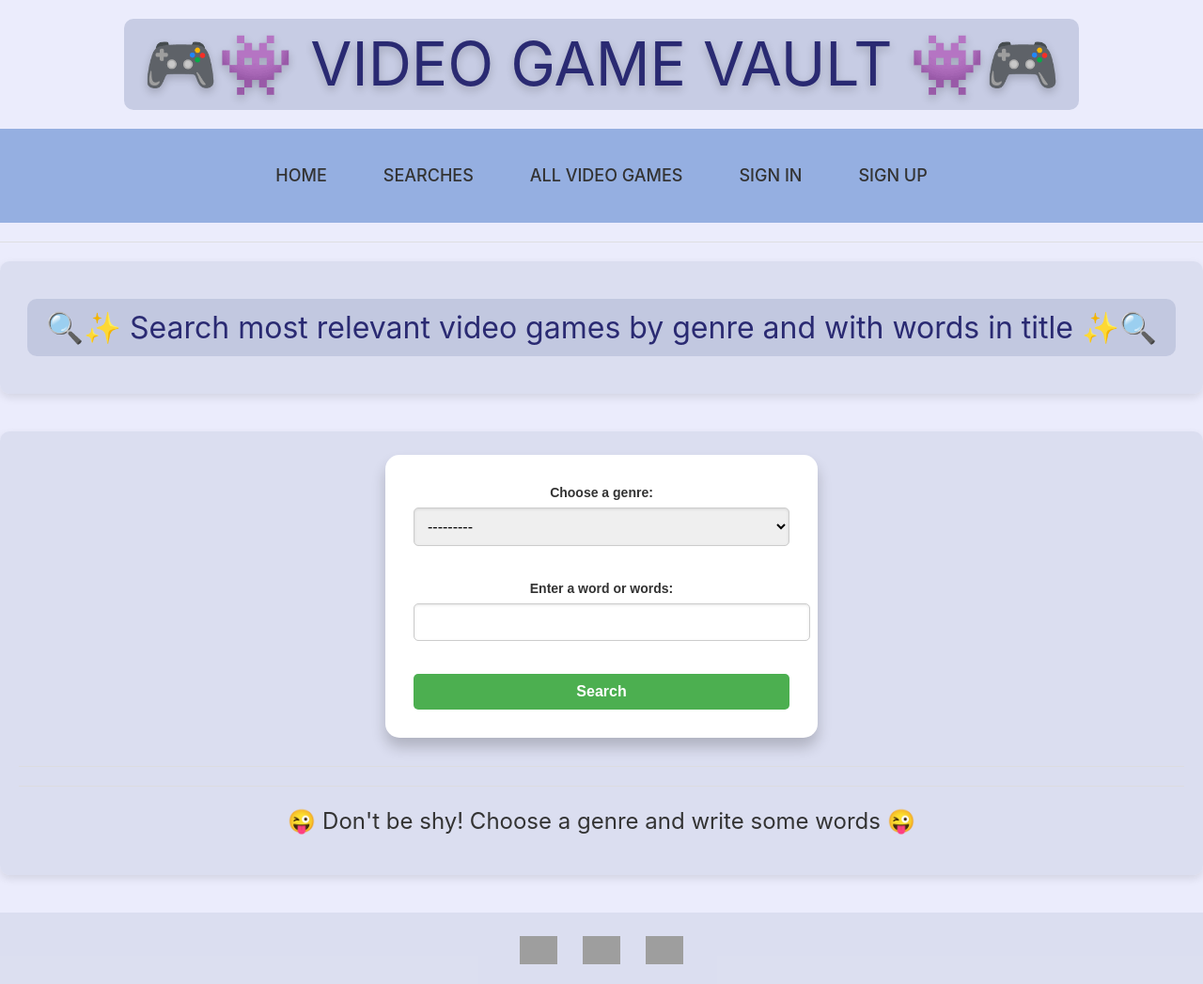
After one commit to Jaime-Linares/VideoGame_Vault, a Django app: page /relevant_video_games_by_genre_and_words/ in a window 1280 px wide. The commit adds this page. Shown: the whole page at 94% size. Run offline with Django 5.2, Linux system fonts and the light colour scheme; data that the repository does not hold is empty; parts of the project's set-up code (start-up, migrations or seed data) failed here and were passed over; grey boxes are pictures that could not be loaded.

Commit message:
[feat] more relevant video games by genre and with word in title view done

```diff
--- a/VideoGame_Vault/urls.py
+++ b/VideoGame_Vault/urls.py
@@ -35,6 +35,7 @@ urlpatterns = [
     path('video_games_selected_plataform/', views.show_video_games_selected_plataform),
     path('video_games_selected_store/', views.show_video_games_selected_store),
     path('relevant_video_games_with_words/', views.show_relevant_video_games_with_words_in_title_or_description),
+    path('relevant_video_games_by_genre_and_words/', views.show_relevant_video_games_selected_genre_and_words_in_title),
     path('video_games_in_period/', views.show_video_games_in_period),
     path('video_games_selected_max_price/', views.show_video_games_selected_max_price),
 ]
--- a/main/forms.py
+++ b/main/forms.py
@@ -88,3 +88,18 @@ class SearchNameOrDescriptionForm(forms.Form):
         label="Enter a word or words",
         required=True
     )
+
+
+# formulario para elegir un género e introducir una/s palabra/s del título de un videojuego
+class GenreAndSearchNameForm(forms.Form):
+    genre = forms.ModelChoiceField(
+        queryset=Genre.objects.all(),
+        widget=forms.Select(attrs={'class': 'form-control'}),
+        label="Choose a genre",
+        required=True
+    )
+    words = forms.CharField(
+        widget=forms.TextInput(attrs={'class': 'form-control'}),
+        label="Enter a word or words",
+        required=True
+    )
--- a/main/templates/base.html
+++ b/main/templates/base.html
@@ -41,6 +41,7 @@
                             <div class="uk-navbar-dropdown">
                                 <ul class="uk-nav uk-navbar-dropdown-nav">
                                     <li><a href="/relevant_video_games_with_words/">Search relevant video games with word(s) in title or description</a></li>
+                                    <li><a href="/relevant_video_games_by_genre_and_words/">Search relevant video games by genre and with word(s) in title</a></li>
                                     <li><a href="/video_games_in_period/">Search video games in a period of time</a></li>
                                     <li><a href="/video_games_selected_max_price/">Search video games for a maximum price</a></li>
                                 </ul>
--- /dev/null
+++ b/main/templates/video_games_selected_genre_and_words_in_title.html
@@ -0,0 +1,46 @@
+{% extends 'base.html' %}
+
+
+{% block titulo %}
+    <h2>🔍✨ Search most relevant video games by genre and with words in title ✨🔍</h2>
+{% endblock %}
+
+{% block contenido %}
+    <form id="formulario" method="POST" action=""> {% csrf_token %}
+        <div class="form-container">
+            {{ formulario.as_p }}
+            <button type="submit" class="btn-submit">Search</button>
+        </div>
+    </form>
+
+    <hr>
+    <hr>
+
+    {% if words and genre %}
+        <h3>The most relevant video games with genre <strong>{{genre.name}}</strong> and that contain the word(s) <strong>{{words}}</strong> in the title</h3>
+    {% endif %}
+
+    <div class="video-games-container">
+        {% for game in video_games %}
+            <a href="{% url 'video_game_detail' game.id %}" class="video-game-link">
+                <div class="video-game-card">
+                    <div class="video-game-image">
+                        <img src="{{ game.url_img }}" alt="{{ game.name }}">
+                    </div>
+
+                    <div class="video-game-info">
+                        <h3>{{ game.name }}</h3>
+                        <p><strong>Price:</strong> {{ game.price }} € {% if game.discount > 0 %}<strong>| Discount:</strong> {{ game.discount }}%{% endif %}</p>
+                        <p><strong>Store:</strong> {{ game.store.name }}</p>
+                    </div>
+                </div>
+            </a>
+        {% empty %}
+            {% if words and genre %}
+                <h3>😢 There are no video games with that genre and that contain that word(s) in title 😢</h3>
+            {% else %}
+                <h3>😜 Don't be shy! Choose a genre and write some words 😜</h3>
+            {% endif %}
+        {% endfor %}
+    </div>
+{% endblock %}
--- a/main/views.py
+++ b/main/views.py
@@ -5,8 +5,8 @@ from django.http import HttpResponseRedirect
 from django.contrib.auth.forms import AuthenticationForm, UserCreationForm
 from django.contrib.auth.decorators import login_required
 from main.populateDB import populate
-from main.forms import GenreSelectionForm, DeveloperSelectionForm, PlataformSelectionForm, StoreSelectionForm, DateRangeForm, MaxPriceForm, SearchNameOrDescriptionForm
-from main.whoosh import video_games_in_period, video_games_selected_max_price, video_games_with_words
+from main.forms import GenreSelectionForm, DeveloperSelectionForm, PlataformSelectionForm, StoreSelectionForm, DateRangeForm, MaxPriceForm, SearchNameOrDescriptionForm, GenreAndSearchNameForm
+from main.whoosh import video_games_in_period, video_games_selected_max_price, video_games_with_words, video_games_by_genre_and_words
 
 
 # dirección para almacenar el índice de whoosh
@@ -212,3 +212,21 @@ def show_relevant_video_games_with_words_in_title_or_description(request):
             video_games = video_games_with_words(DIR_WHOOSH_INDEX, words)
 
     return render(request, 'video_games_with_words_in_title_or_description.html', {'formulario': formulario, 'video_games': video_games, 'words': words})
+
+
+# vista para mostrar los videojuegos más relevantes que son de un género específico y que contienen la/s palabra/s especificada/s en el título utilizando whoosh
+def show_relevant_video_games_selected_genre_and_words_in_title(request):
+    formulario = GenreAndSearchNameForm()
+    video_games = None
+    genre = None
+    words = None
+
+    if request.method == 'POST':
+        formulario = GenreAndSearchNameForm(request.POST)
+        if formulario.is_valid():
+            genre = formulario.cleaned_data['genre']
+            words = formulario.cleaned_data['words']
+            video_games = video_games_by_genre_and_words(DIR_WHOOSH_INDEX, genre, words)
+
+    return render(request, 'video_games_selected_genre_and_words_in_title.html', {'formulario': formulario, 'video_games': video_games, 'genre': genre,
+                                                                                  'words': words})
```
Also changed, not shown: main/whoosh.py (+17 -0 lines).
